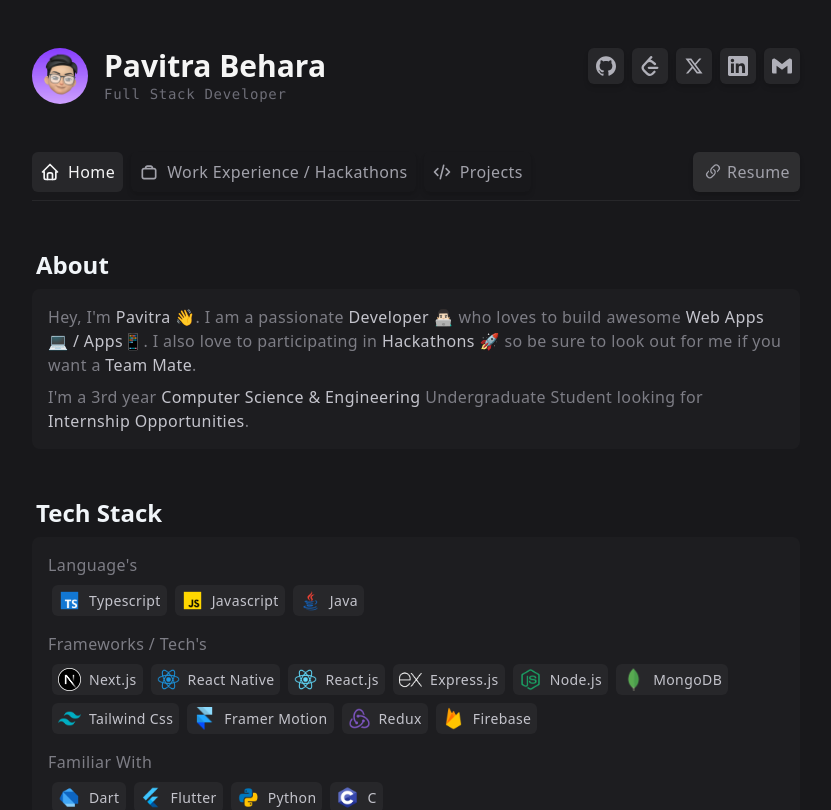
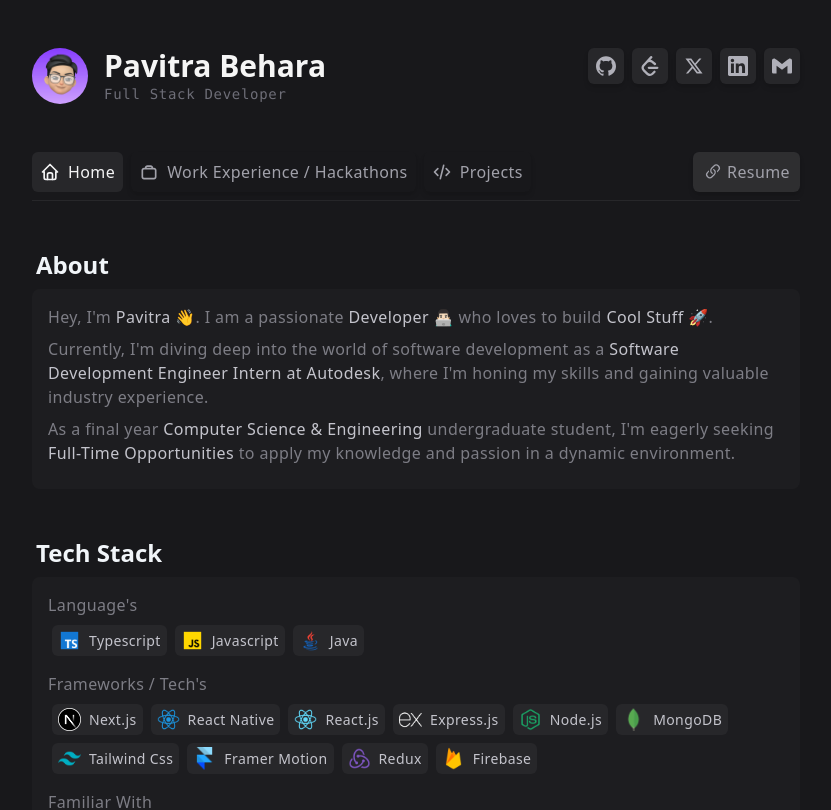
Before and after one commit to Pavitra554/portfolio, a Next.js app: page / in a window 1280 px wide. Shown: the top 810 px of the page, without its empty margins (224-1055 px from the left). Built offline with nearby package versions, Linux system fonts and the light colour scheme.

Commit message:
UPDATE: about updated

```diff
--- a/components/About/About.tsx
+++ b/components/About/About.tsx
@@ -9,11 +9,20 @@ const About = () => {
       </div>
       <div className='bg-[#27272a]/40 hover:brightness-110 p-3 md:p-4 rounded-lg text-[#7d7d85]  text-noto text-base  md:text-base tracking-wide  ease-linear duration-100'>
         <div className='pb-2'>
-          Hey, I'm <HighText>Pavitra 👋</HighText>. I am a passionate <HighText>Developer 👨🏻‍💻</HighText> who loves to build awesome <HighText>Web Apps💻 / Apps📱</HighText>. I also love to participating in <HighText>Hackathons 🚀</HighText> so be sure to look out for me if you want a <HighText>Team Mate</HighText>.
-
+          Hey, I'm <HighText>Pavitra 👋</HighText>. I am a passionate{" "}
+          <HighText>Developer 👨🏻‍💻</HighText> who loves to build{" "}
+          <HighText>Cool Stuff 🚀</HighText>.
         </div>
-        <div>
-          I'm a 3rd year <HighText>Computer Science & Engineering</HighText> Undergraduate Student looking for <HighText>Internship Opportunities</HighText>.
+        <div className='pb-2'>
+          Currently, I'm diving deep into the world of software development as a
+          <HighText> Software Development Engineer Intern at Autodesk</HighText>
+          , where I'm honing my skills and gaining valuable industry experience.
+        </div>
+        <div className='pb-2'>
+          As a final year <HighText>Computer Science & Engineering</HighText>{" "}
+          undergraduate student, I'm eagerly seeking{" "}
+          <HighText>Full-Time Opportunities</HighText> to apply my knowledge and
+          passion in a dynamic environment.
         </div>
       </div>
     </div>
```
